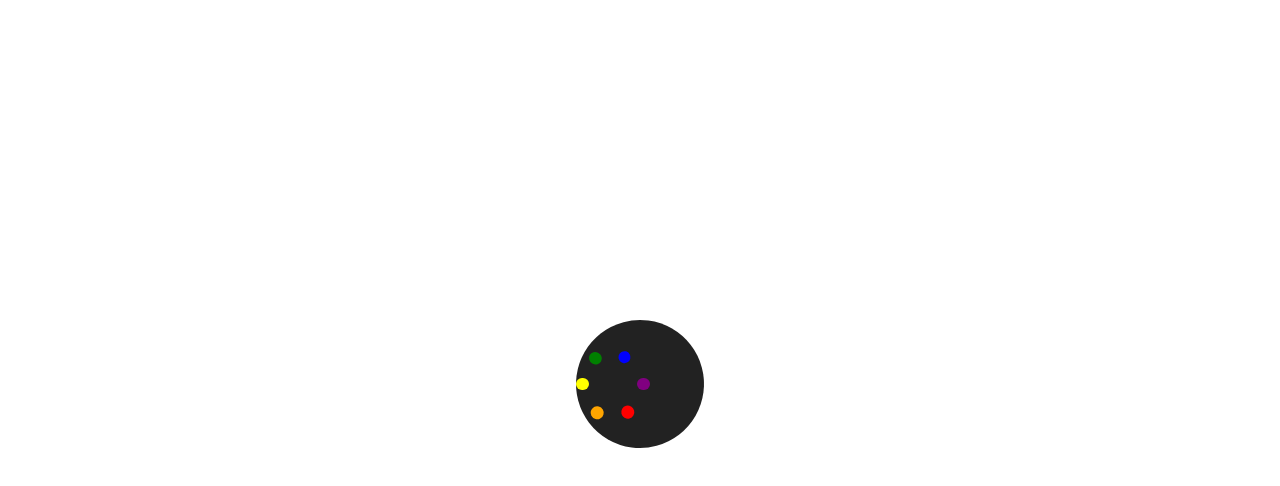
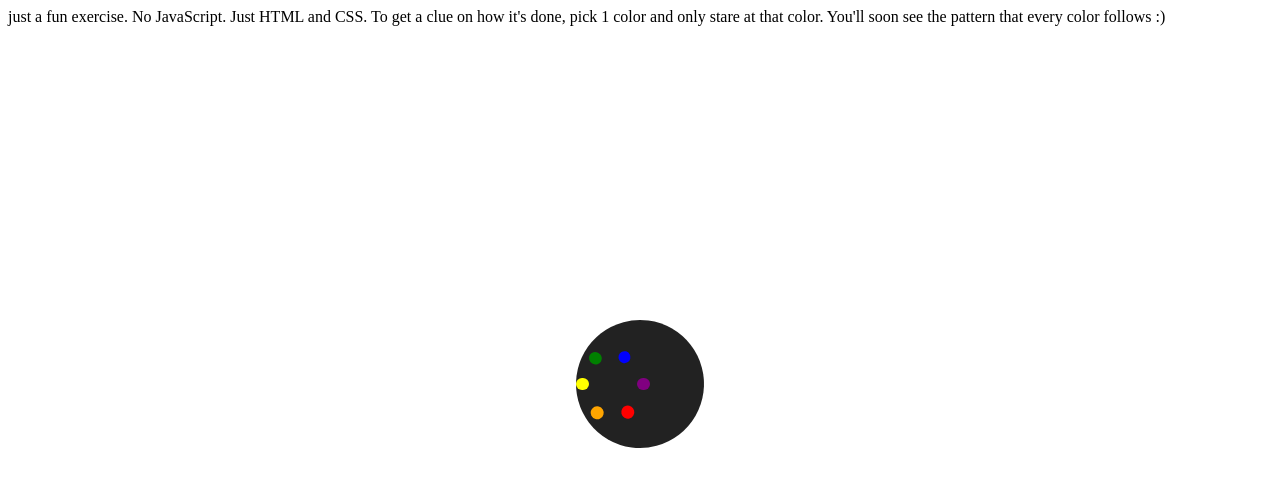
Before and after one commit to tomkim825/css-exercises, a plain HTML site: page index.html in a window 1280 px wide. Drawn offline with Linux system fonts and the light colour scheme.

Commit message:
Update index.html

```diff
--- a/index.html
+++ b/index.html
@@ -90,6 +90,8 @@
     </style>
 
 <body>
+ <header style="width="100%; position: fixed;">just a fun exercise. No JavaScript. Just HTML and CSS. To get a clue on how it's done, pick 1 color and only stare at that color. You'll soon see the pattern that every color follows :)
+ </header>
     <div class="container busy">
         <div class="spinner1 spinner" ></div>
         <div class="spinner2 spinner" ></div>
```
